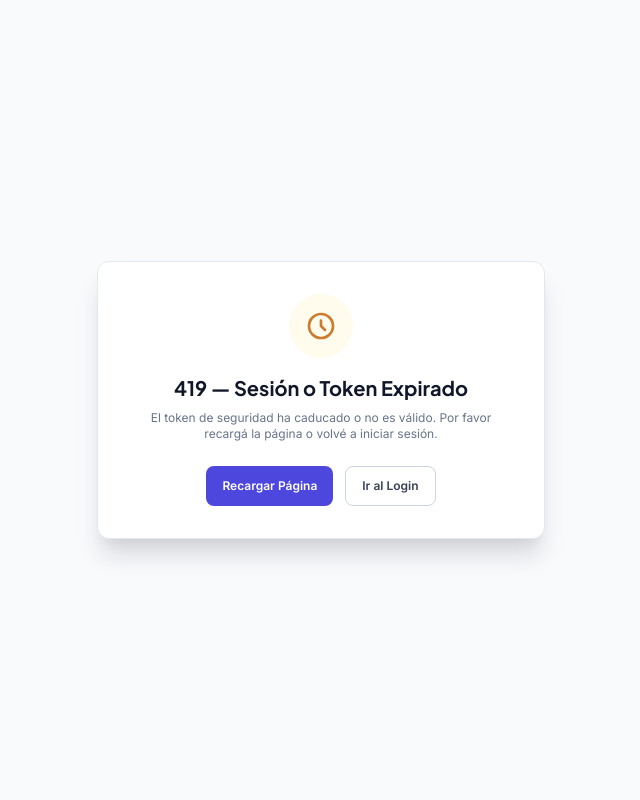
After one commit to nicolasescudero5/MesaDigital, a PHP site: page /auth/resources/views/pages/errors/419.php in a window 1280 px wide. The commit adds this page. Shown: the whole page, without its empty margins (319-959 px from the left). Run offline with PHP 8.4, Linux system fonts and the light colour scheme.

Commit message:
fix: Unificar clave de sesion CSRF token y agregar pagina de error 419

```diff
--- /dev/null
+++ b/resources/views/pages/errors/419.php
@@ -0,0 +1,29 @@
+<?php $pageTitle = 'Sesión Expirada'; ?>
+<!DOCTYPE html>
+<html lang="es" class="h-full bg-ink-50 dark:bg-ink-950">
+<head>
+    <meta charset="UTF-8">
+    <meta name="viewport" content="width=device-width, initial-scale=1.0">
+    <title>419 — Sesión Expirada | Mesa Digital</title>
+    <link rel="stylesheet" href="/assets/css/app.css">
+</head>
+<body class="h-full flex items-center justify-center p-4">
+    <div class="card max-w-md w-full text-center p-8 bg-white dark:bg-ink-900 shadow-modal border border-ink-200 dark:border-ink-800 rounded-xl">
+        <div class="w-16 h-16 rounded-full bg-warning-50 dark:bg-warning-950/40 text-warning-600 dark:text-warning-400 flex items-center justify-center mx-auto mb-4">
+            <svg class="w-8 h-8" fill="none" stroke="currentColor" viewBox="0 0 24 24">
+                <path stroke-linecap="round" stroke-linejoin="round" stroke-width="2" d="M12 8v4l3 3m6-3a9 9 0 11-18 0 9 9 0 0118 0z" />
+            </svg>
+        </div>
+        <h1 class="text-xl font-bold text-ink-900 dark:text-white font-display mb-2">419 — Sesión o Token Expirado</h1>
+        <p class="text-xs text-ink-500 mb-6">El token de seguridad ha caducado o no es válido. Por favor recargá la página o volvé a iniciar sesión.</p>
+        <div class="flex items-center justify-center gap-3">
+            <a href="javascript:location.reload()" class="btn-primary inline-flex items-center gap-1.5 font-semibold text-xs px-4 py-2.5">
+                <span>Recargar Página</span>
+            </a>
+            <a href="/login" class="btn-neutral inline-flex items-center gap-1.5 font-semibold text-xs px-4 py-2.5">
+                <span>Ir al Login</span>
+            </a>
+        </div>
+    </div>
+</body>
+</html>
--- a/src/Middleware/CsrfMiddleware.php
+++ b/src/Middleware/CsrfMiddleware.php
@@ -14,8 +14,8 @@ class CsrfMiddleware
 
         // Solo validar en peticiones mutables (POST, PUT, DELETE, PATCH)
         if (in_array(strtoupper($method), ['POST', 'PUT', 'DELETE', 'PATCH'], true)) {
-            $token = $_POST['_csrf_token'] ?? $_SERVER['HTTP_X_CSRF_TOKEN'] ?? '';
-            $sessionToken = $_SESSION['_csrf_token'] ?? '';
+            $token = $_POST['_csrf_token'] ?? $_POST['csrf_token'] ?? $_SERVER['HTTP_X_CSRF_TOKEN'] ?? '';
+            $sessionToken = $_SESSION['_csrf_token'] ?? $_SESSION['csrf_token'] ?? '';
 
             if (empty($sessionToken) || empty($token) || !hash_equals($sessionToken, (string)$token)) {
                 http_response_code(419);
```
Also changed, not shown: src/Support/Helpers.php (+8 -3 lines).
